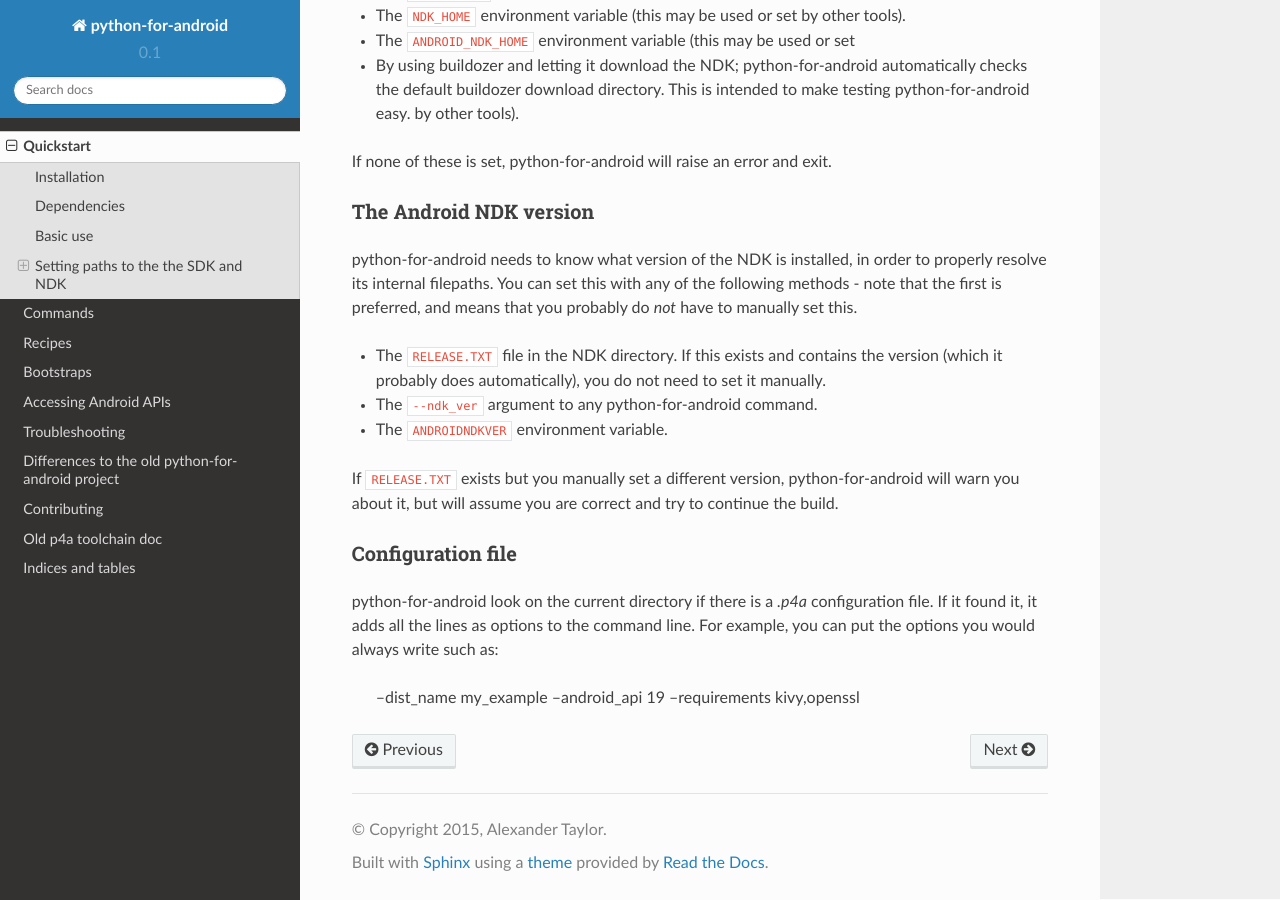
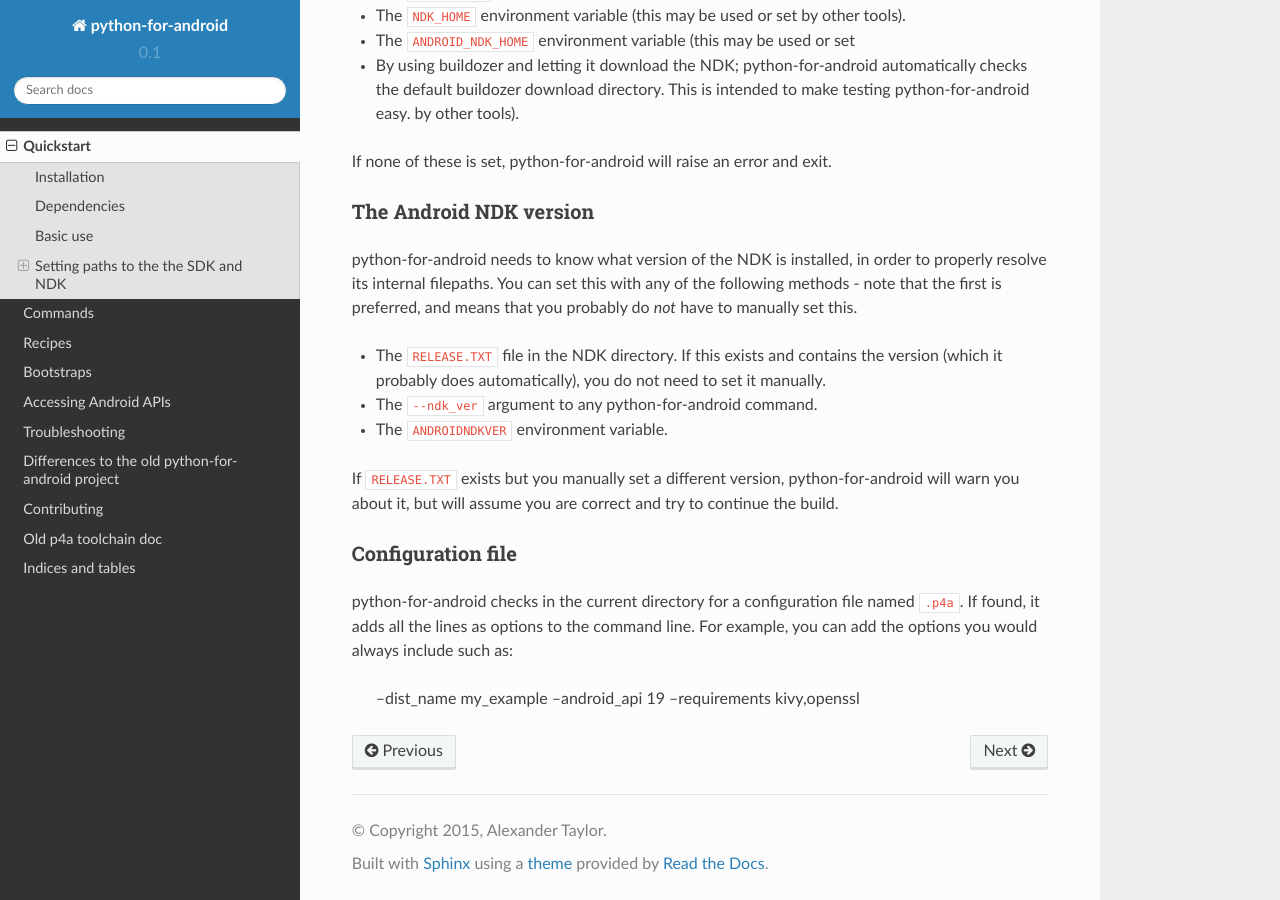
Before and after one commit to kivy/python-for-android, a Sphinx documentation site: the page built from doc/source/quickstart.rst, in a window 1280 px wide and 900 px high, scrolled down 4748 px. Built offline with Sphinx 7.4.7 and the Read the Docs theme 2.0.0, drawn with Linux system fonts in a browser that asks for light colours; pages that are not in the unit, such as notebooks, are missing from menus.

Commit message:
Reworded .p4a section of doc

```diff
--- a/doc/source/quickstart.rst
+++ b/doc/source/quickstart.rst
@@ -254,10 +254,10 @@
 Configuration file
 ~~~~~~~~~~~~~~~~~~
 
-python-for-android look on the current directory if there is a `.p4a`
-configuration file. If it found it, it adds all the lines as options
-to the command line. For example, you can put the options you would
-always write such as:
+python-for-android checks in the current directory for a configuration
+file named ``.p4a``. If found, it adds all the lines as options to the
+command line. For example, you can add the options you would always
+include such as:
 
     --dist_name my_example
     --android_api 19
```
